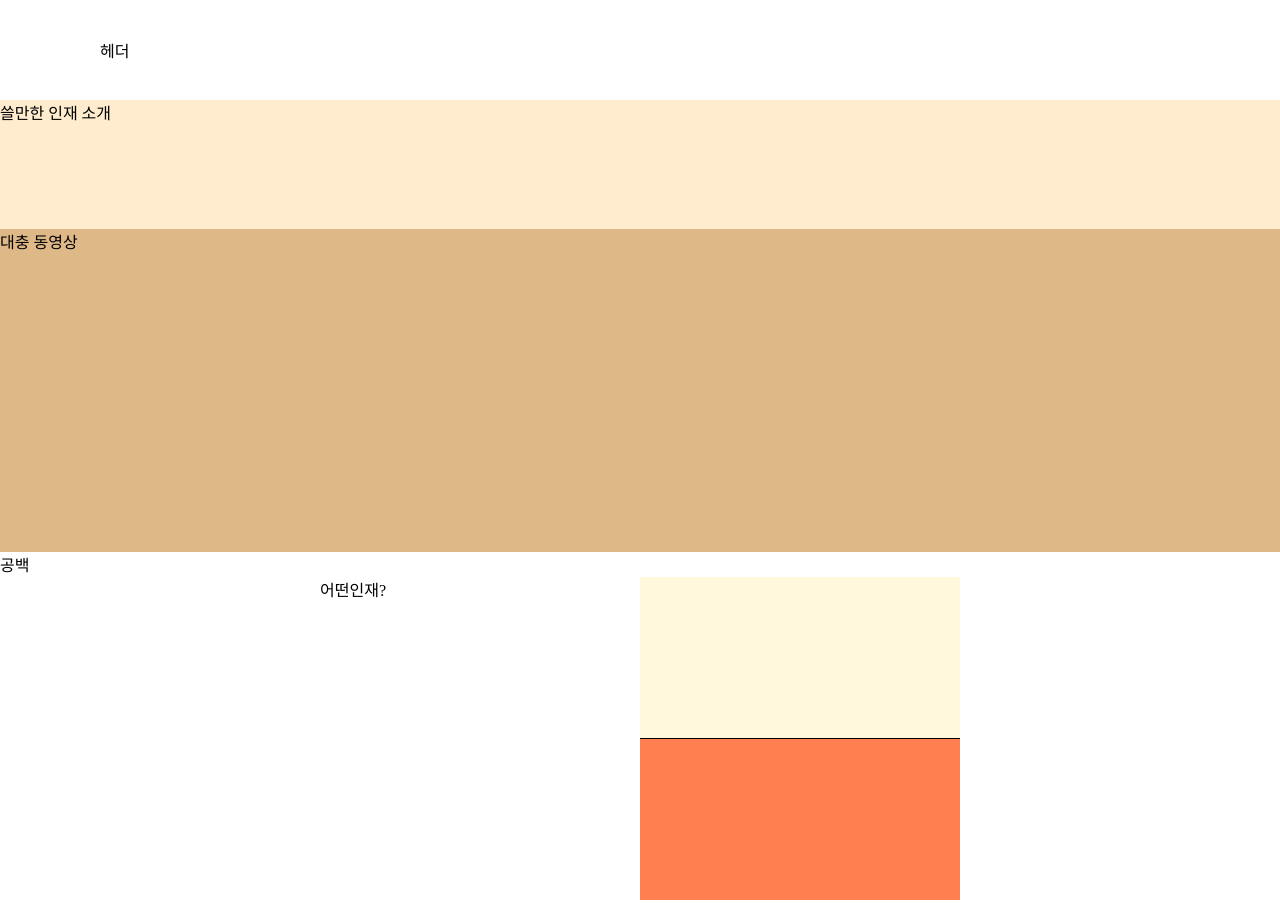
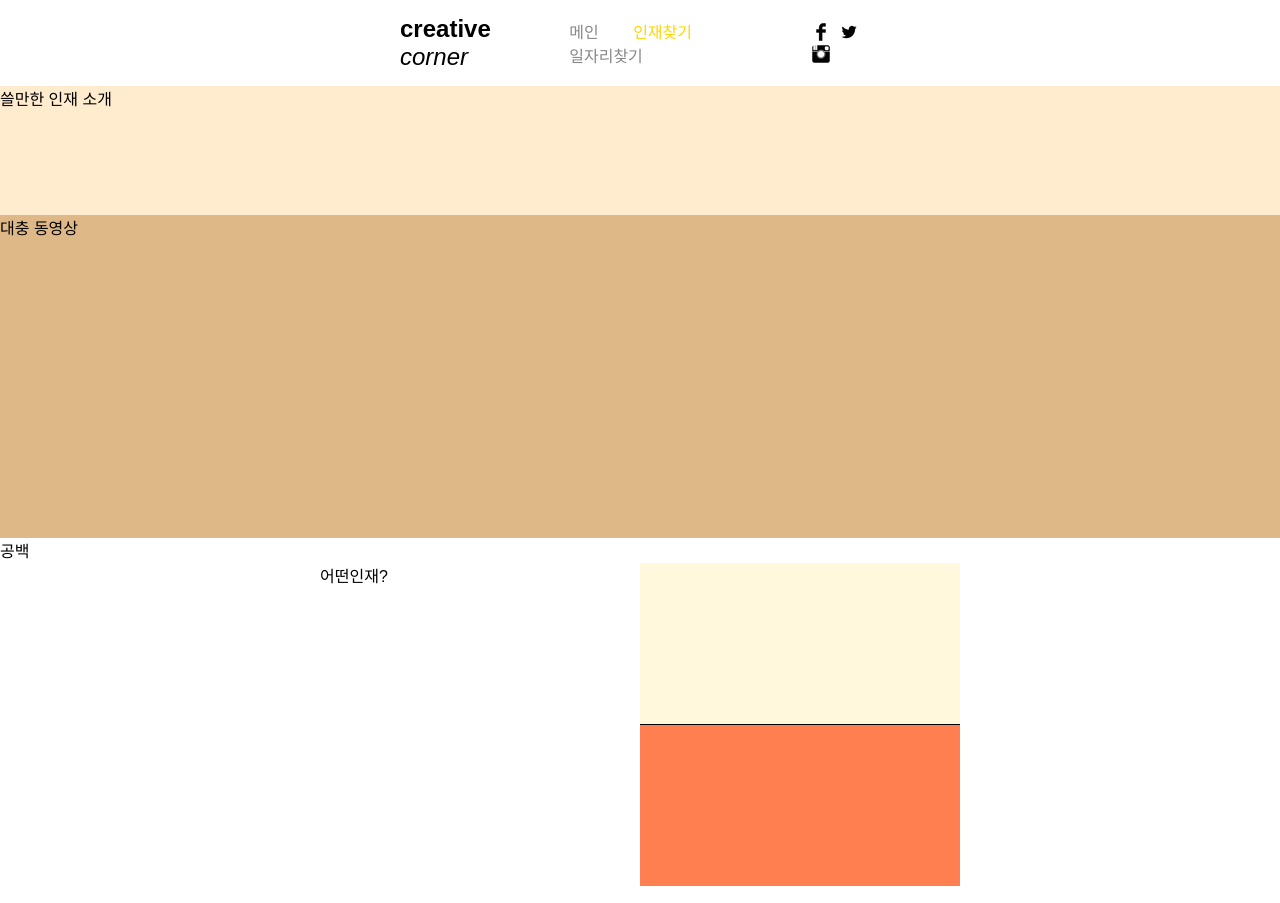
Before and after one commit to kosmos992/ll_repo, a plain HTML site: page 과제2 인재찾기 초안.html in a window 1280 px wide. Shown: the top 903 px of the page. Drawn offline with Linux system fonts and the light colour scheme.

Commit message:
add hover in header.css

```diff
--- a/과제2 header.css
+++ b/과제2 header.css
@@ -45,3 +45,11 @@ nav {
 .push {
   margin-left: auto;
 }
+
+.nav_links > li > a:hover {
+  color: gold;
+}
+
+.nav_links > li > a {
+  transition: .5s;
+}
--- a/과제2 인재찾기 초안.html
+++ b/과제2 인재찾기 초안.html
@@ -1,17 +1,13 @@
 <html>
     <head>
+        <meta charset="UTF-8">
+        <meta name="viewport" content="width=device-width, initial-scale=1.0">
+        <title>Recruit</title>
+        <link rel="stylesheet" href="과제2 footer.css">
+        <link rel="stylesheet" href="과제2 header.css">
+        <link rel="stylesheet" href="과제2 global.css">
+
     <style>
-    header {
-        margin: auto;
-        width: 1080px;
-        height: 100px;
-        display: flex;
-        align-items: center;
-        position: relative;
-    }
-    body {
-        margin: 0
-    }
 
     main {
         display: grid;
@@ -52,18 +48,6 @@
         text-decoration: none;
         color: #888;
     }
-    footer {
-        width: 1080px;
-        height: 100px;
-        margin: auto;
-        padding: 0 8px 0 8px;
-        display: flex;
-        flex-direction: column;
-        font-size: 12px;
-        overflow: auto;
-
-
-    }
     .bottom_box {
         flex: 1;
         padding-top: 20px;
@@ -82,7 +66,23 @@
     </head>
     <body>
         <header>
-            헤더
+            <div class="logo">
+                <a href="#"><strong>creative</strong> <em>corner</em></a>
+            </div>
+            <nav class="push">
+                <ul class="nav_links">
+                    <li><a href="#">메인</a></li>
+                    <li><a href="#" class="enabled">인재찾기</a></li>
+                    <li><a href="#">일자리찾기</a></li>
+                </ul>
+            </nav>
+            <nav>
+                <ul class="nav_links-sns">
+                    <li><a href="#"><img src="facebook.webp" width="18px" height="18px" object-fit: cover;></a> </li>
+                    <li><a href="#"><img src="twiiter.webp" width="18px" height="18px" object-fit: cover;></a> </li>
+                    <li><a href="#"><img src="cammer.webp" width="18px" height="18px" object-fit: cover;> </a></li>
+                </ul>
+            </nav>
         </header>
 
         <main>
```
